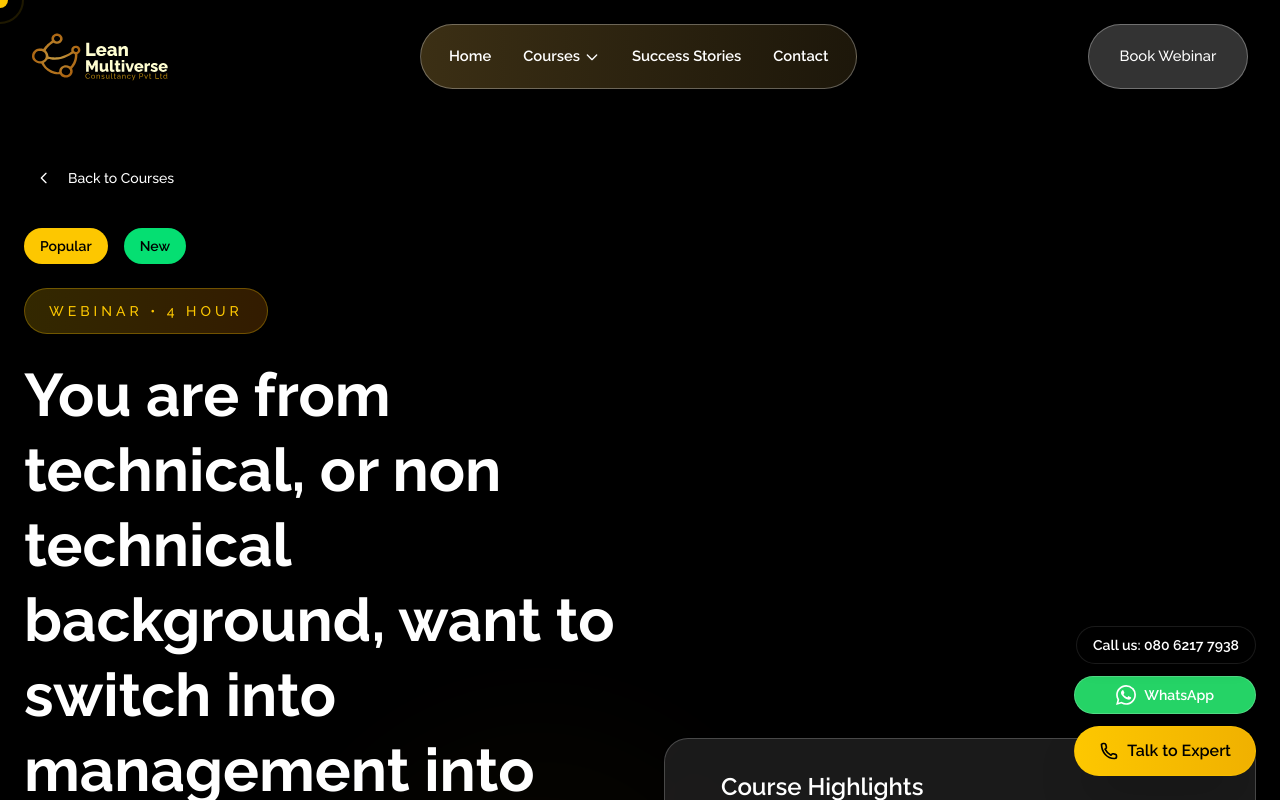
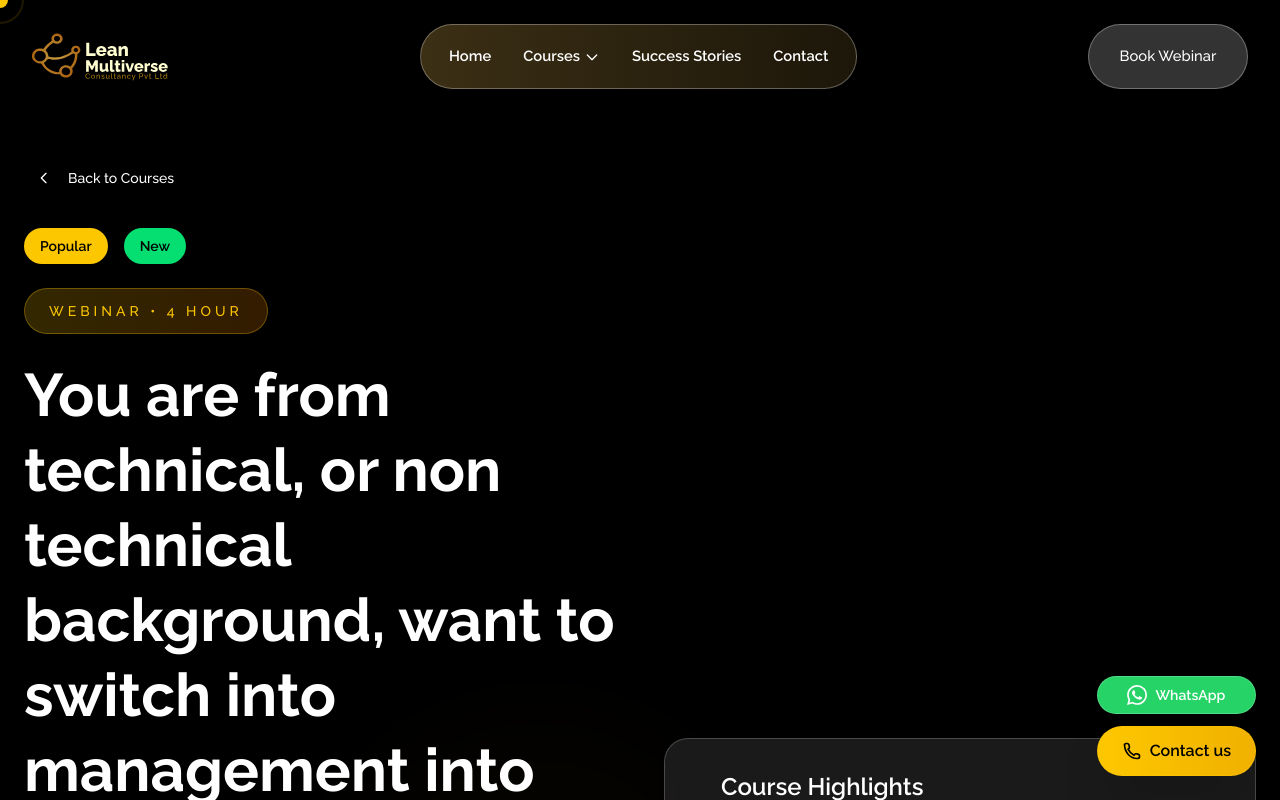
Before and after one commit to abhinavmaharana/leanmultiverse, a Next.js app: page /course-details/1 in a window 1280 px wide. Shown: the top 800 px of the page. Built offline with nearby package versions, Linux system fonts and the light colour scheme.

Commit message:
Remove unused contact information display from PerfectChatbot component and update button text from "Talk to Expert" to "Contact us" for improved clarity and user engagement.

```diff
--- a/src/components/ui/PerfectChatbot.tsx
+++ b/src/components/ui/PerfectChatbot.tsx
@@ -43,15 +43,6 @@ export default function PerfectChatbot() {
         animate={{ opacity: 1, y: 0 }}
         transition={{ duration: 0.4, ease: 'easeOut' }}
       >
-        <motion.span
-          className="px-4 py-2 rounded-full bg-black/70 text-white text-sm font-semibold shadow-lg backdrop-blur-md border border-white/10"
-          initial={{ opacity: 0, y: 10 }}
-          animate={{ opacity: 1, y: 0 }}
-          transition={{ delay: 0.2, duration: 0.3 }}
-        >
-          Call us: {PHONE_DISPLAY}
-        </motion.span>
-
         <div className="flex flex-col gap-3 items-stretch w-full">
           <motion.button
             onClick={handleWhatsAppClick}
@@ -84,7 +75,7 @@ export default function PerfectChatbot() {
                 d="M3 5a2 2 0 012-2h1.28a2 2 0 011.94 1.515l.62 2.48a2 2 0 01-.72 2.07l-.92.77a16.001 16.001 0 007.18 7.18l.77-.92a2 2 0 012.07-.72l2.48.62A2 2 0 0121 17.72V19a2 2 0 01-2 2h-1C10.163 21 3 13.837 3 4V5z"
               />
             </svg>
-            Talk to Expert
+            Contact us
           </motion.button>
         </div>
       </motion.div>
```
